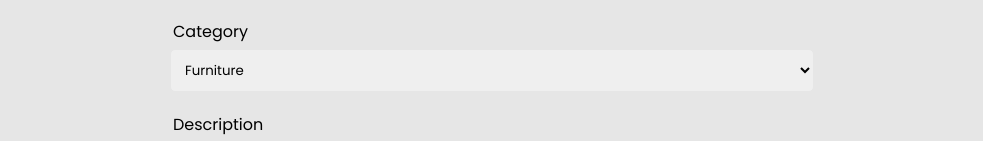
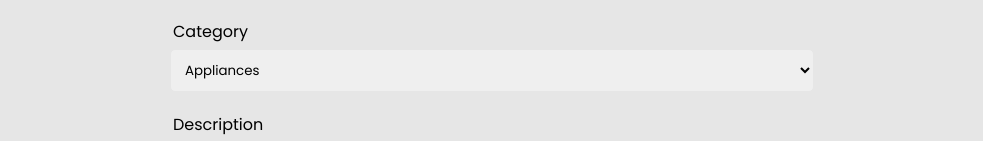
Before and after one commit to g-priime/mern-buy-sell, a React (Create React App) app in the folder frontend/: page /items in a window 1280 px wide. Shown: the part 414-555 px from the top of the page, without its empty margins (148-1131 px from the left). Built offline with nearby package versions, Linux system fonts and the light colour scheme; no server answers; sample sign-in values are in the browser's storage.

Commit message:
changed default category when adding items

```diff
--- a/frontend/src/components/ItemForm.jsx
+++ b/frontend/src/components/ItemForm.jsx
@@ -5,7 +5,7 @@ import { createItem } from "../features/items/itemSlice";
 function ItemForm() {
   const [text, setText] = useState("");
   const [price, setPrice] = useState("");
-  const [category, setCategory] = useState("Furniture"); //adds default value to category selection
+  const [category, setCategory] = useState("Appliances"); //adds default value to category selection
   const [description, setDescription] = useState("");
   const dispatch = useDispatch();
 
```
